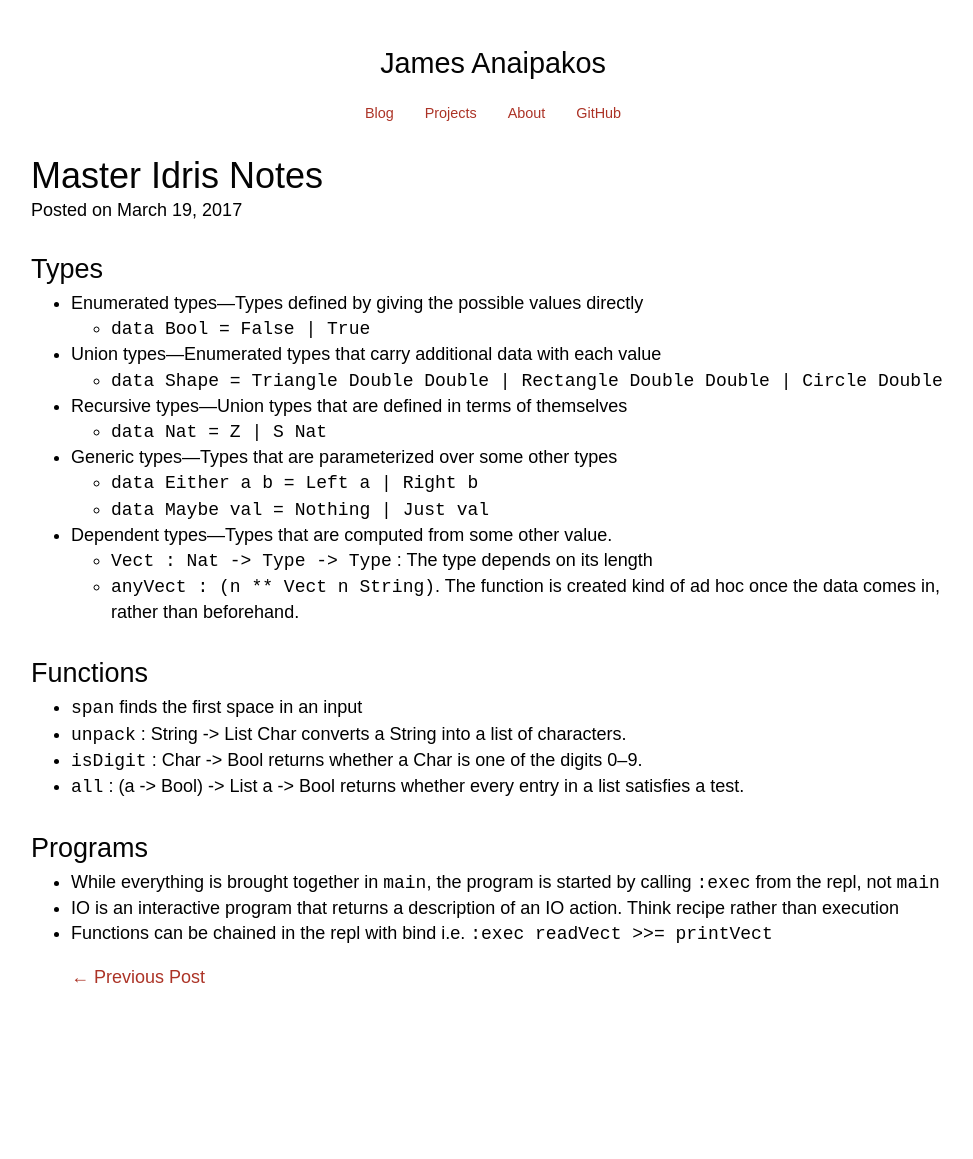
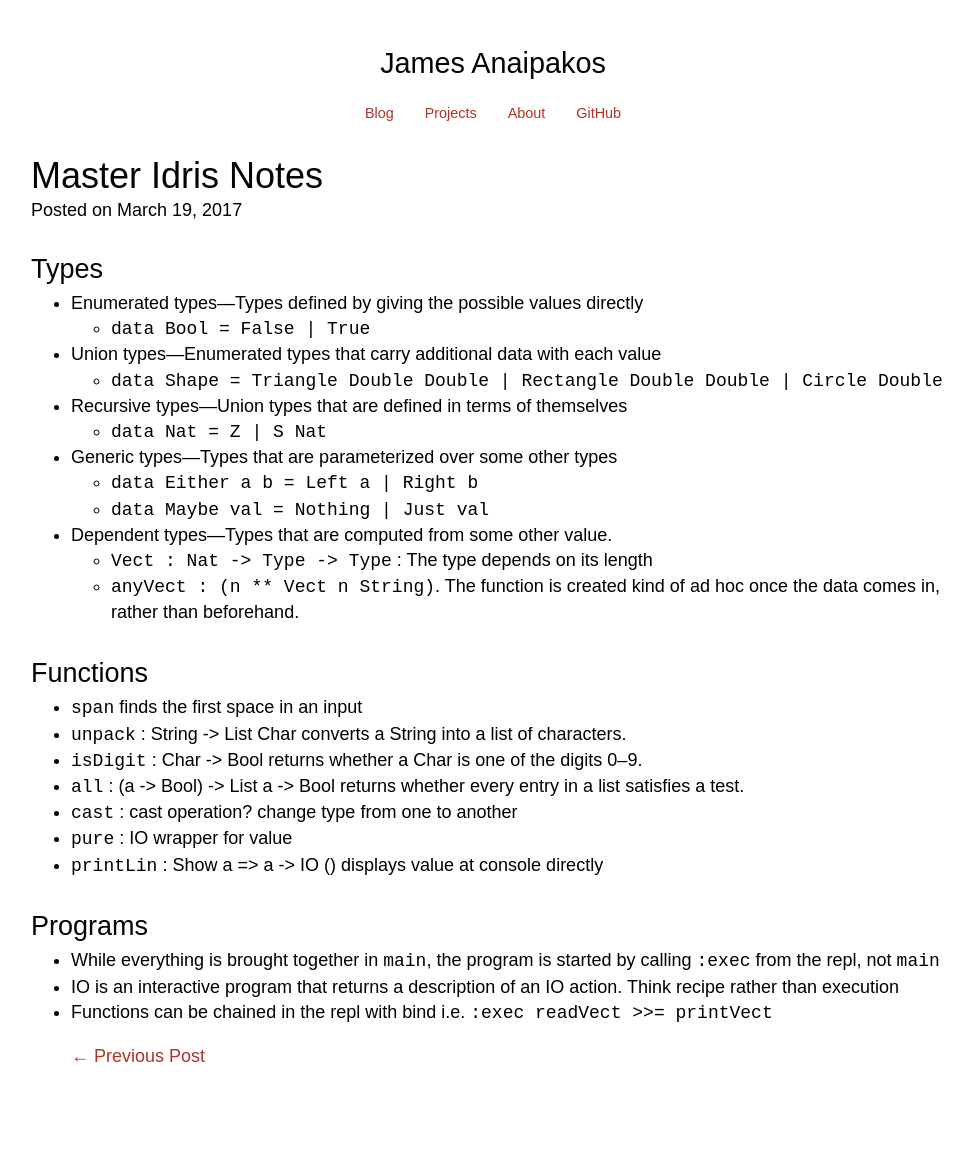
Before and after one commit to janaipakos/janaipakos.github.io, a Jekyll site: the page built from _posts/2017-03-19-Master-Idris-Notes.md, in a window 1280 px wide. Shown: the whole page, without its empty margins (147-1120 px from the left). Built offline with Jekyll 4.4.1, drawn with Linux system fonts in a browser that asks for light colours; before the commit the page ends 1081 px from its top, so only the background shows below that.

```diff
--- a/_posts/2017-03-19-Master-Idris-Notes.md
+++ b/_posts/2017-03-19-Master-Idris-Notes.md
@@ -22,6 +22,9 @@ date: 2017-03-19
 - `unpack` : String -> List Char converts a String into a list of characters.
 - `isDigit` : Char -> Bool returns whether a Char is one of the digits 0–9.
 - `all` : (a -> Bool) -> List a -> Bool returns whether every entry in a list satisfies a test.
+- `cast` : cast operation? change type from one to another
+- `pure` : IO wrapper for value
+- `printLin` : Show a => a -> IO () displays value at console directly
 
 ## Programs
 - While everything is brought together in `main`, the program is started by calling `:exec` from the repl, not `main`
```
Also changed, not shown: _posts/2016-10-03-Master-Haskell-Notes.md (+1 -0 lines).
